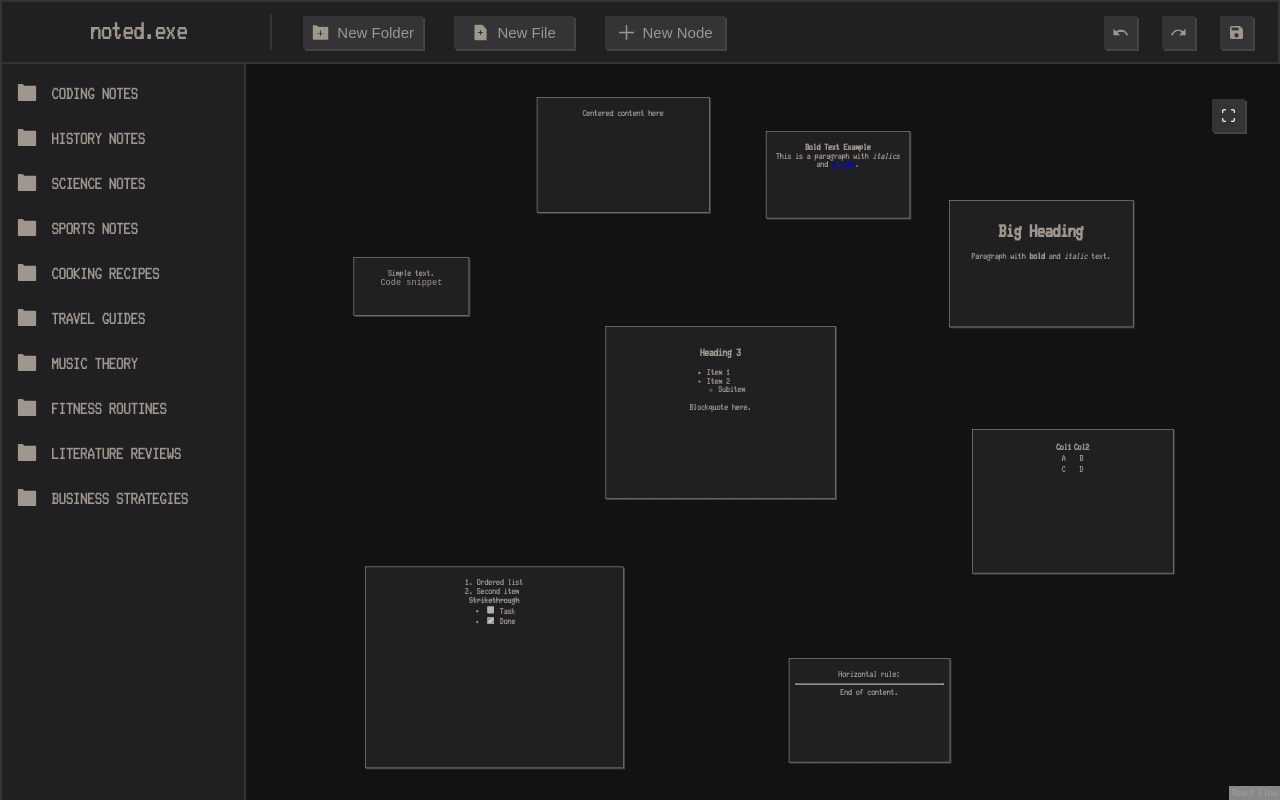
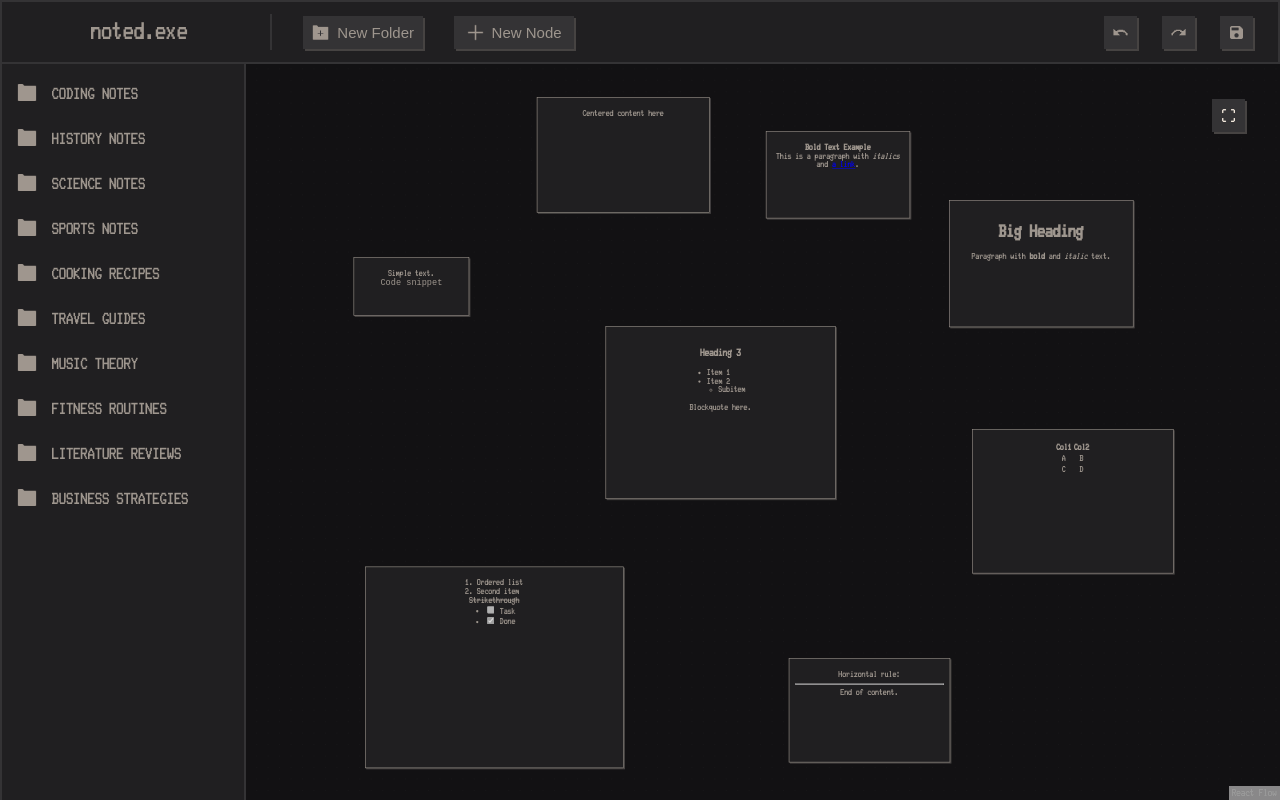
Before and after one commit to JohnArochaDev/noted, a Next.js app: page / in a window 1280 px wide. Built offline with nearby package versions, Linux system fonts and the light colour scheme.

Commit message:
hotbar now removes new file button if no folder is selected

```diff
--- a/app/Components/HotBar/index.tsx
+++ b/app/Components/HotBar/index.tsx
@@ -17,6 +17,7 @@ export const HotBar = () => {
     setCurrentFolders,
     userId,
     setSavedFolders,
+    nodeEdit,
   } = useNodes();
 
   const saveNodes = () => {
@@ -81,7 +82,6 @@ export const HotBar = () => {
         folders: [newFolder, ...previousFolders],
       },
     ]);
-
   }; // right now a node has to have a folder as a parent. we'll leave this for now, so nodes cant just take up space unorganized. need to hide the button if no folders are found!!
 
   // when saving a new folder or a new file, I need to both create it by updating the context,
@@ -98,7 +98,9 @@ export const HotBar = () => {
           type="newFolder"
           onClick={() => createNewFolder()}
         />
-        <Button label="New File" type="newFile" onClick={() => {}} />
+        {nodeEdit.activeNode && (
+          <Button label="New File" type="newFile" onClick={() => {}} />
+        )}
         <Button
           label="New Node"
           type="newNode2"
--- a/app/Components/SideBar/Folder/index.tsx
+++ b/app/Components/SideBar/Folder/index.tsx
@@ -74,6 +74,11 @@ export const TreeFolder = (props: TreeFolderType) => {
       setSelected(true);
     }
     setOpen(!open);
+
+    setNodeEdit({
+      ...nodeEdit,
+      activeNode: folderData.id,
+    });
   };
 
   const renderNodes = (data: Node[], indent: number): React.ReactNode => {
--- a/app/Components/SideBar/Node/index.tsx
+++ b/app/Components/SideBar/Node/index.tsx
@@ -16,7 +16,7 @@ type TreeNodeType = {
 export const TreeNode = (props: TreeNodeType) => {
   const { label, id } = props;
 
-  const { setCurrentPageId } = useNodes()
+  const { setCurrentPageId, nodeEdit, setNodeEdit } = useNodes();
 
   const [isHovered, setIsHovered] = useState<boolean>(false);
   const [selected, setSelected] = useState<boolean>(false);
@@ -40,12 +40,17 @@ export const TreeNode = (props: TreeNodeType) => {
   }
 
   const onClick = () => {
-    setCurrentPageId(id)
+    setCurrentPageId(id);
 
     if (!selected) {
       setSelected(true);
     }
     setOpen(!open);
+
+    setNodeEdit({
+      ...nodeEdit,
+      activeNode: undefined,
+    });
   };
 
   return (
```
